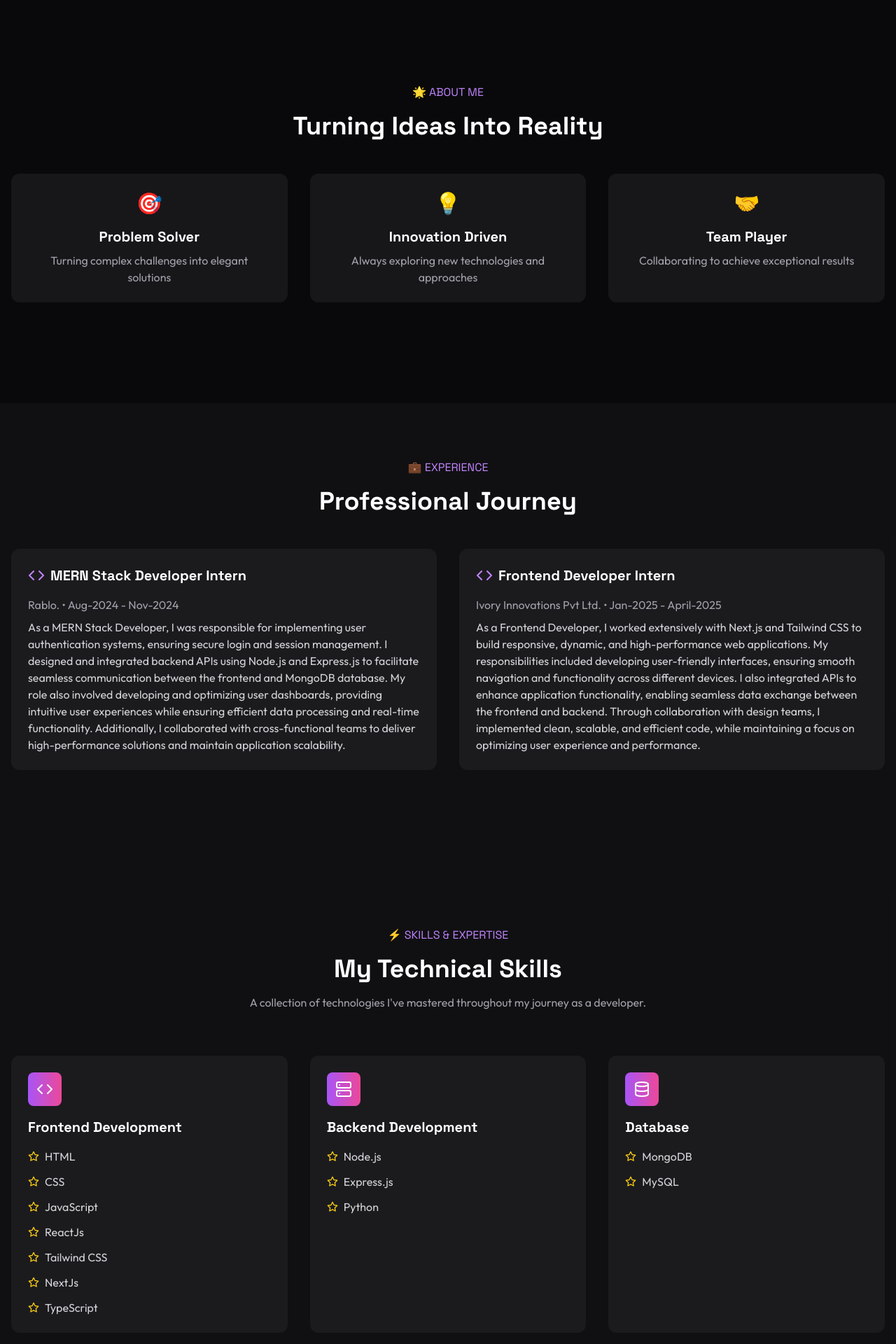
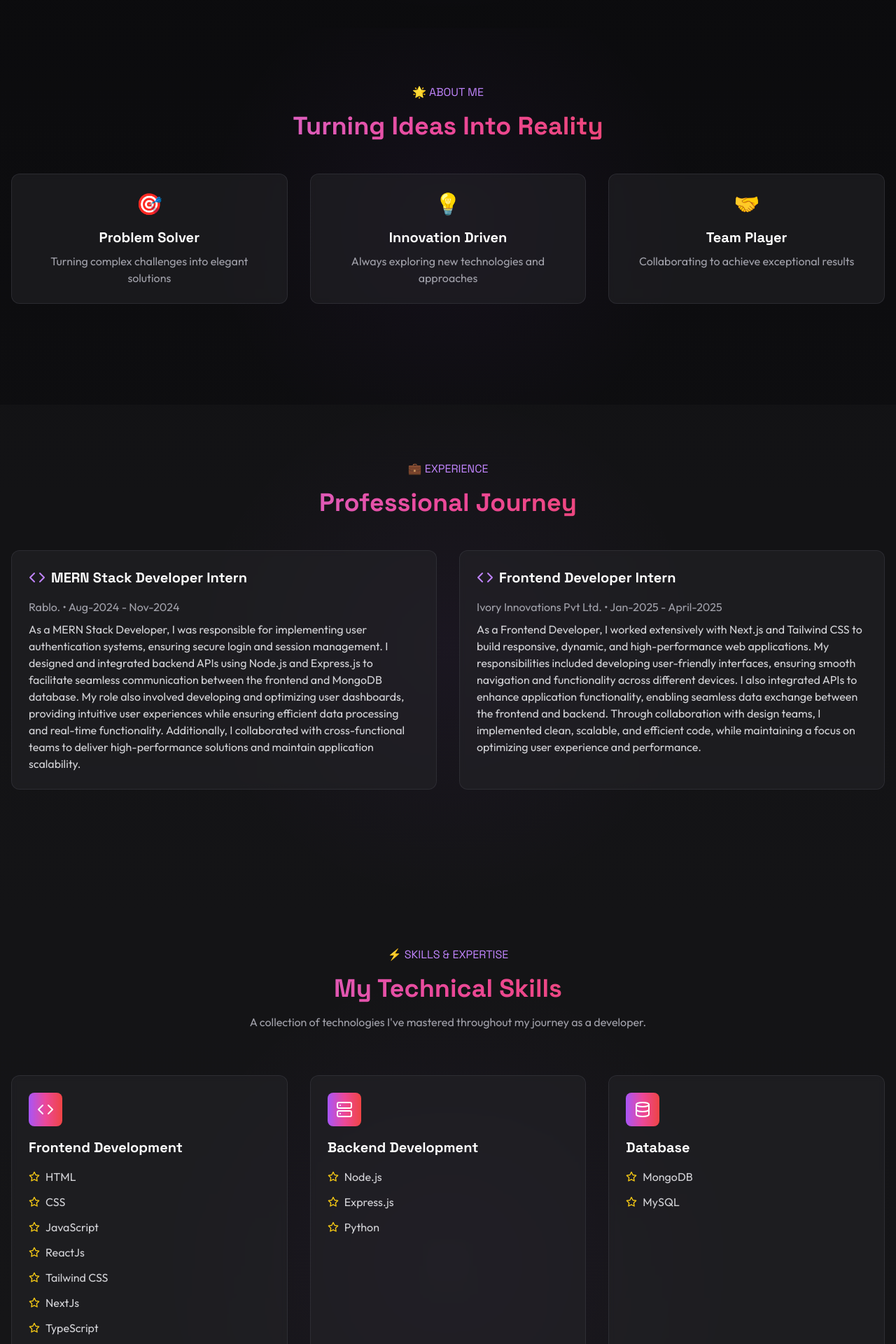
Before and after one commit to bunnyDasari/rohan-portfolio-, a React (Vite) app: page / in a window 1280 px wide. Shown: the part 760-2680 px from the top of the page at 70% size. Built offline with nearby package versions, Linux system fonts and the light colour scheme.

Commit message:
Enhance UI with modern design elements, animations, and gradients

```diff
--- a/src/App.tsx
+++ b/src/App.tsx
@@ -12,21 +12,21 @@ function App() {
   const scale = useTransform(scrollYProgress, [0, 0.2], [1, 0.95]);
 
   return (
-    <div className="min-h-screen bg-zinc-950 text-white">
+    <div className="min-h-screen bg-gradient-to-b from-zinc-950 to-zinc-900 text-white">
       {/* Progress Bar */}
       <motion.div
-        className="fixed top-0 left-0 right-0 h-1 bg-gradient-to-r from-purple-400 to-pink-600 origin-left z-50"
+        className="fixed top-0 left-0 right-0 h-1 bg-gradient-to-r from-purple-400 via-pink-500 to-red-500 origin-left z-50"
         style={{ scaleX: scrollYProgress }}
       />
 
       {/* Header/Navigation */}
-      <nav className="fixed w-full z-40 bg-zinc-950/80 backdrop-blur-sm">
+      <nav className="fixed w-full z-40 bg-zinc-950/80 backdrop-blur-md border-b border-zinc-800/50">
         <div className="container mx-auto px-4 py-4">
           <div className="flex justify-between items-center">
             <motion.div
               initial={{ opacity: 0 }}
               animate={{ opacity: 1 }}
-              className="text-2xl font-display font-bold gradient-text"
+              className="text-2xl font-display font-bold bg-gradient-to-r from-purple-400 via-pink-500 to-red-500 bg-clip-text text-transparent"
             >
               &lt;Rohan Dasari /&gt;
             </motion.div>
@@ -42,7 +42,8 @@ function App() {
       </nav>
 
       {/* Hero Section with Profile */}
-      <section id="home" className="min-h-screen flex items-center justify-center pt-20">
+      <section id="home" className="min-h-screen flex items-center justify-center pt-20 relative overflow-hidden">
+        <div className="absolute inset-0 bg-[radial-gradient(circle_at_center,_var(--tw-gradient-stops))] from-purple-500/10 via-transparent to-transparent" />
         <div className="container mx-auto px-4">
           <motion.div
             style={{ opacity, scale }}
@@ -67,7 +68,7 @@ function App() {
                   />
                 </motion.div>
                 <motion.div
-                  className="absolute -inset-0.5 bg-gradient-to-r from-purple-600 to-pink-600 rounded-full opacity-0 group-hover:opacity-30 transition-opacity duration-300 blur"
+                  className="absolute -inset-0.5 bg-gradient-to-r from-purple-600 via-pink-600 to-red-600 rounded-full opacity-0 group-hover:opacity-30 transition-opacity duration-300 blur-xl"
                   whileHover={{ scale: 1.05 }}
                 />
               </div>
@@ -86,7 +87,7 @@ function App() {
               </div>
               <h1 className="text-5xl md:text-7xl font-display font-bold mb-6">
                 MERN Stack{' '}
-                <span className="gradient-text">Developer</span>
+                <span className="bg-gradient-to-r from-purple-400 via-pink-500 to-red-500 bg-clip-text text-transparent">Developer</span>
               </h1>
               <p className="text-xl text-zinc-400 mb-8 max-w-2xl font-light">
                 Turning ideas into impactful digital solutions ✨
@@ -116,7 +117,7 @@ function App() {
                 </div>
                 <motion.a
                   href="#contact"
-                  className="px-8 py-3 bg-gradient-to-r from-purple-500 to-pink-500 rounded-full font-medium hover:from-purple-600 hover:to-pink-600 transition-colors flex items-center space-x-2"
+                  className="px-8 py-3 bg-gradient-to-r from-purple-500 via-pink-500 to-red-500 rounded-full font-medium hover:from-purple-600 hover:via-pink-600 hover:to-red-600 transition-colors flex items-center space-x-2"
                   whileHover={{ scale: 1.05 }}
                   whileTap={{ scale: 0.95 }}
                 >
@@ -130,8 +131,9 @@ function App() {
       </section>
 
       {/* About Section with New Taglines */}
-      <section id="about" className="py-20">
-        <div className="container mx-auto px-4">
+      <section id="about" className="py-20 relative">
+        <div className="absolute inset-0 bg-[radial-gradient(circle_at_center,_var(--tw-gradient-stops))] from-purple-500/5 via-transparent to-transparent" />
+        <div className="container mx-auto px-4 relative">
           <motion.div
             initial={{ opacity: 0, y: 20 }}
             whileInView={{ opacity: 1, y: 0 }}
@@ -139,31 +141,41 @@ function App() {
             className="text-center mb-16"
           >
             <span className="text-purple-400 font-display mb-4 block">🌟 ABOUT ME</span>
-            <h2 className="text-4xl font-display font-bold mb-4">Turning Ideas Into Reality</h2>
+            <h2 className="text-4xl font-display font-bold mb-4 bg-gradient-to-r from-purple-400 via-pink-500 to-red-500 bg-clip-text text-transparent">Turning Ideas Into Reality</h2>
             <div className="grid md:grid-cols-3 gap-8 mt-12">
-              <div className="p-6 bg-zinc-800/50 rounded-xl">
+              <motion.div
+                whileHover={{ y: -5 }}
+                className="p-6 bg-zinc-800/50 rounded-xl backdrop-blur-sm border border-zinc-700/50"
+              >
                 <div className="text-3xl mb-4">🎯</div>
                 <h3 className="text-xl font-display font-bold mb-2">Problem Solver</h3>
                 <p className="text-zinc-400">Turning complex challenges into elegant solutions</p>
-              </div>
-              <div className="p-6 bg-zinc-800/50 rounded-xl">
+              </motion.div>
+              <motion.div
+                whileHover={{ y: -5 }}
+                className="p-6 bg-zinc-800/50 rounded-xl backdrop-blur-sm border border-zinc-700/50"
+              >
                 <div className="text-3xl mb-4">💡</div>
                 <h3 className="text-xl font-display font-bold mb-2">Innovation Driven</h3>
                 <p className="text-zinc-400">Always exploring new technologies and approaches</p>
-              </div>
-              <div className="p-6 bg-zinc-800/50 rounded-xl">
+              </motion.div>
+              <motion.div
+                whileHover={{ y: -5 }}
+                className="p-6 bg-zinc-800/50 rounded-xl backdrop-blur-sm border border-zinc-700/50"
+              >
                 <div className="text-3xl mb-4">🤝</div>
                 <h3 className="text-xl font-display font-bold mb-2">Team Player</h3>
                 <p className="text-zinc-400">Collaborating to achieve exceptional results</p>
-              </div>
+              </motion.div>
             </div>
           </motion.div>
         </div>
       </section>
 
-
-      <section className="py-20 bg-zinc-900/50">
-        <div className="container mx-auto px-4">
+      {/* Experience Section */}
+      <section className="py-20 bg-zinc-900/50 relative">
+        <div className="absolute inset-0 bg-[radial-gradient(circle_at_center,_var(--tw-gradient-stops))] from-purple-500/5 via-transparent to-transparent" />
+        <div className="container mx-auto px-4 relative">
           <motion.div
             initial={{ opacity: 0, y: 20 }}
             whileInView={{ opacity: 1, y: 0 }}
@@ -171,32 +183,39 @@ function App() {
             className="text-center mb-16"
           >
             <span className="text-purple-400 font-display mb-4 block">💼 EXPERIENCE</span>
-            <h2 className="text-4xl font-display font-bold mb-4">Professional Journey</h2>
+            <h2 className="text-4xl font-display font-bold mb-4 bg-gradient-to-r from-purple-400 via-pink-500 to-red-500 bg-clip-text text-transparent">Professional Journey</h2>
             <div className="grid md:grid-cols-2 gap-8 mt-12">
-              <div className="p-6 bg-zinc-800/50 rounded-xl text-left">
+              <motion.div
+                whileHover={{ y: -5 }}
+                className="p-6 bg-zinc-800/50 rounded-xl text-left backdrop-blur-sm border border-zinc-700/50"
+              >
                 <div className="flex items-center space-x-2 mb-4">
                   <Code className="w-6 h-6 text-purple-400" />
                   <h3 className="text-xl font-display font-bold">MERN Stack Developer Intern</h3>
                 </div>
                 <p className="text-zinc-400 mb-2">Rablo. • Aug-2024 - Nov-2024</p>
                 <p className="text-zinc-300">As a MERN Stack Developer, I was responsible for implementing user authentication systems, ensuring secure login and session management. I designed and integrated backend APIs using Node.js and Express.js to facilitate seamless communication between the frontend and MongoDB database. My role also involved developing and optimizing user dashboards, providing intuitive user experiences while ensuring efficient data processing and real-time functionality. Additionally, I collaborated with cross-functional teams to deliver high-performance solutions and maintain application scalability.</p>
-              </div>
-              <div className="p-6 bg-zinc-800/50 rounded-xl text-left">
+              </motion.div>
+              <motion.div
+                whileHover={{ y: -5 }}
+                className="p-6 bg-zinc-800/50 rounded-xl text-left backdrop-blur-sm border border-zinc-700/50"
+              >
                 <div className="flex items-center space-x-2 mb-4">
                   <Code className="w-6 h-6 text-purple-400" />
                   <h3 className="text-xl font-display font-bold">Frontend Developer Intern</h3>
                 </div>
                 <p className="text-zinc-400 mb-2">Ivory Innovations Pvt Ltd. • Jan-2025 - April-2025</p>
                 <p className="text-zinc-300">As a Frontend Developer, I worked extensively with Next.js and Tailwind CSS to build responsive, dynamic, and high-performance web applications. My responsibilities included developing user-friendly interfaces, ensuring smooth navigation and functionality across different devices. I also integrated APIs to enhance application functionality, enabling seamless data exchange between the frontend and backend. Through collaboration with design teams, I implemented clean, scalable, and efficient code, while maintaining a focus on optimizing user experience and performance.</p>
-              </div>
+              </motion.div>
             </div>
           </motion.div>
         </div>
       </section>
 
       {/* Skills Section */}
-      <section id="skills" className="py-20 bg-zinc-900/50">
-        <div className="container mx-auto px-4">
+      <section id="skills" className="py-20 bg-zinc-900/50 relative">
+        <div className="absolute inset-0 bg-[radial-gradient(circle_at_center,_var(--tw-gradient-stops))] from-purple-500/5 via-transparent to-transparent" />
+        <div className="container mx-auto px-4 relative">
           <motion.div
             initial={{ opacity: 0, y: 20 }}
             whileInView={{ opacity: 1, y: 0 }}
@@ -204,7 +223,7 @@ function App() {
             className="text-center mb-16"
           >
             <span className="text-purple-400 font-display mb-4 block">⚡ SKILLS & EXPERTISE</span>
-            <h2 className="text-4xl font-display font-bold mb-4">My Technical Skills</h2>
+            <h2 className="text-4xl font-display font-bold mb-4 bg-gradient-to-r from-purple-400 via-pink-500 to-red-500 bg-clip-text text-transparent">My Technical Skills</h2>
             <p className="text-zinc-400 max-w-2xl mx-auto">
               A collection of technologies I've mastered throughout my journey as a developer.
             </p>
@@ -229,8 +248,7 @@ function App() {
               skills={[
                 { name: 'Node.js', level: 88 },
                 { name: 'Express.js', level: 88 },
-                { name: 'Python', level: 82 },
-                //{ name: 'PostgreSQL', level: 85 }
+                { name: 'Python', level: 82 }
               ]}
             />
             <SkillCard
@@ -238,8 +256,7 @@ function App() {
               title="Database"
               skills={[
                 { name: 'MongoDB', level: 90 },
-                { name: 'MySQL', level: 85 },
-                //{ name: 'Redis', level: 80 }
+                { name: 'MySQL', level: 85 }
               ]}
             />
             <SkillCard
@@ -247,7 +264,6 @@ function App() {
               title="Communication Protocols"
               skills={[
                 { name: 'REST APIs', level: 92 },
-                //{ name: 'GraphQL', level: 85 },
                 { name: 'WebSockets', level: 80 }
               ]}
             />
@@ -267,8 +283,7 @@ function App() {
                 { name: 'Git', level: 85 },
                 { name: 'GitHub', level: 85 },
                 { name: 'VS Code', level: 90 },
-                { name: 'Postman', level: 90 },
-                //{ name: 'Adobe XD', level: 82 }
+                { name: 'Postman', level: 90 }
               ]}
             />
           </div>
@@ -276,8 +291,9 @@ function App() {
       </section>
 
       {/* Projects Section */}
-      <section id="projects" className="py-20">
-        <div className="container mx-auto px-4">
+      <section id="projects" className="py-20 relative">
+        <div className="absolute inset-0 bg-[radial-gradient(circle_at_center,_var(--tw-gradient-stops))] from-purple-500/5 via-transparent to-transparent" />
+        <div className="container mx-auto px-4 relative">
           <motion.div
             initial={{ opacity: 0, y: 20 }}
             whileInView={{ opacity: 1, y: 0 }}
@@ -285,14 +301,14 @@ function App() {
             className="text-center mb-16"
           >
             <span className="text-purple-400 font-display mb-4 block">🚀 FEATURED WORK</span>
-            <h2 className="text-4xl font-display font-bold mb-4">Latest Projects</h2>
+            <h2 className="text-4xl font-display font-bold mb-4 bg-gradient-to-r from-purple-400 via-pink-500 to-red-500 bg-clip-text text-transparent">Latest Projects</h2>
             <p className="text-zinc-400 max-w-2xl mx-auto">
               Explore some of my recent work and personal projects.
             </p>
           </motion.div>
           <div className="grid grid-cols-1 md:grid-cols-2 lg:grid-cols-3 gap-8">
             <ProjectCard
-              title="Task Manger"
+              title="Task Manager"
               description="A task manager helps you organize, prioritize, and track your daily to-dos and long-term goals efficiently."
               image={img1}
               tags={['Nextjs', 'Tailwind css', 'Zustand']}
@@ -304,7 +320,6 @@ function App() {
               image={img2}
               tags={['React.js', "Node.js", 'Express.js', 'MongoDb', "JWT Auth"]}
               githubUrl="https://github.com/bunnyDasari/PATIENT-SMART-CARD"
-
             />
             <ProjectCard
               title="Course Selling app"
@@ -318,8 +333,9 @@ function App() {
       </section>
 
       {/* Contact Section */}
-      <section id="contact" className="py-20 bg-zinc-900/50">
-        <div className="container mx-auto px-4">
+      <section id="contact" className="py-20 bg-zinc-900/50 relative">
+        <div className="absolute inset-0 bg-[radial-gradient(circle_at_center,_var(--tw-gradient-stops))] from-purple-500/5 via-transparent to-transparent" />
+        <div className="container mx-auto px-4 relative">
           <motion.div
             initial={{ opacity: 0, y: 20 }}
             whileInView={{ opacity: 1, y: 0 }}
@@ -327,7 +343,7 @@ function App() {
             className="max-w-2xl mx-auto text-center"
           >
             <span className="text-purple-400 font-display mb-4 block">📬 GET IN TOUCH</span>
-            <h2 className="text-4xl font-display font-bold mb-4">Let's Work Together</h2>
+            <h2 className="text-4xl font-display font-bold mb-4 bg-gradient-to-r from-purple-400 via-pink-500 to-red-500 bg-clip-text text-transparent">Let's Work Together</h2>
             <p className="text-zinc-400 mb-8">
               I'm always open to discussing new projects, creative ideas or opportunities to be part of your visions.
             </p>
@@ -362,13 +378,13 @@ function App() {
       </section>
 
       {/* Footer */}
-      <footer className="py-8 border-t border-zinc-800">
+      <footer className="py-8 border-t border-zinc-800/50">
         <div className="container mx-auto px-4 text-center text-zinc-400">
-          {/* <p className="flex items-center justify-center space-x-2">
+          <p className="flex items-center justify-center space-x-2">
             <span>Made with</span>
             <Heart className="w-4 h-4 text-red-500" />
             <span>using React & Tailwind</span>
-          </p> */}
+          </p>
         </div>
       </footer>
     </div>
@@ -383,7 +399,7 @@ function NavLink({ href, children }: { href: string; children: React.ReactNode }
       whileHover={{ scale: 1.05 }}
     >
       {children}
-      <span className="absolute -bottom-1 left-0 w-0 h-0.5 bg-gradient-to-r from-purple-400 to-pink-600 transition-all group-hover:w-full" />
+      <span className="absolute -bottom-1 left-0 w-0 h-0.5 bg-gradient-to-r from-purple-400 via-pink-500 to-red-500 transition-all group-hover:w-full" />
     </motion.a>
   );
 }
@@ -394,7 +410,7 @@ function SocialLink({ href, icon, label }: { href: string; icon: React.ReactNode
       href={href}
       target="_blank"
       rel="noopener noreferrer"
-      className="p-2 bg-zinc-800 rounded-full hover:bg-zinc-700 transition-colors group relative"
+      className="p-2 bg-zinc-800/50 backdrop-blur-sm rounded-full hover:bg-zinc-700 transition-colors group relative"
       whileHover={{ scale: 1.1, rotate: 5 }}
       whileTap={{ scale: 0.9 }}
     >
@@ -420,10 +436,10 @@ function SkillCard({ icon, title, skills }: {
       viewport={{ once: true }}
       onHoverStart={() => setIsHovered(true)}
       onHoverEnd={() => setIsHovered(false)}
-      className="bg-zinc-800/50 rounded-xl p-6 hover:bg-zinc-800 transition-colors"
+      className="bg-zinc-800/50 backdrop-blur-sm rounded-xl p-6 hover:bg-zinc-800 transition-colors border border-zinc-700/50"
     >
       <motion.div
-        className="w-12 h-12 bg-gradient-to-r from-purple-500 to-pink-500 rounded-lg flex items-center justify-center mb-4"
+        className="w-12 h-12 bg-gradient-to-r from-purple-500 via-pink-500 to-red-500 rounded-lg flex items-center justify-center mb-4"
         animate={{ rotate: isHovered ? 360 : 0 }}
         transition={{ duration: 0.6 }}
       >
@@ -467,7 +483,7 @@ function ProjectCard({
       whileInView={{ opacity: 1, y: 0 }}
       viewport={{ once: true }}
       whileHover={{ y: -5 }}
-      className="bg-zinc-800/50 rounded-xl overflow-hidden group"
+      className="bg-zinc-800/50 backdrop-blur-sm rounded-xl overflow-hidden group border border-zinc-700/50"
     >
       <div className="relative overflow-hidden">
         <motion.img
@@ -475,14 +491,14 @@ function ProjectCard({
           alt={title}
           className="w-full h-48 object-cover transition-transform duration-500 group-hover:scale-110"
         />
-        <div className="absolute inset-0 bg-black/50 opacity-0 group-hover:opacity-100 transition-opacity duration-300 flex items-center justify-center">
+        <div className="absolute inset-0 bg-gradient-to-t from-black/80 via-black/50 to-transparent opacity-0 group-hover:opacity-100 transition-opacity duration-300 flex items-center justify-center">
           <motion.a
             href={githubUrl}
             target="_blank"
             rel="noopener noreferrer"
             whileHover={{ scale: 1.1 }}
             whileTap={{ scale: 0.9 }}
-            className="px-6 py-3 bg-[#333] text-white rounded-full font-medium flex items-center space-x-2"
+            className="px-6 py-3 bg-gradient-to-r from-purple-500 via-pink-500 to-red-500 text-white rounded-full font-medium flex items-center space-x-2"
           >
             <Github className="w-4 h-4" />
             <span>View Code</span>
@@ -496,7 +512,7 @@ function ProjectCard({
           {tags.map((tag) => (
             <span
               key={tag}
-              className="text-sm px-3 py-1 bg-zinc-700 rounded-full text-zinc-300"
+              className="text-sm px-3 py-1 bg-zinc-700/50 backdrop-blur-sm rounded-full text-zinc-300"
             >
               {tag}
             </span>
```
